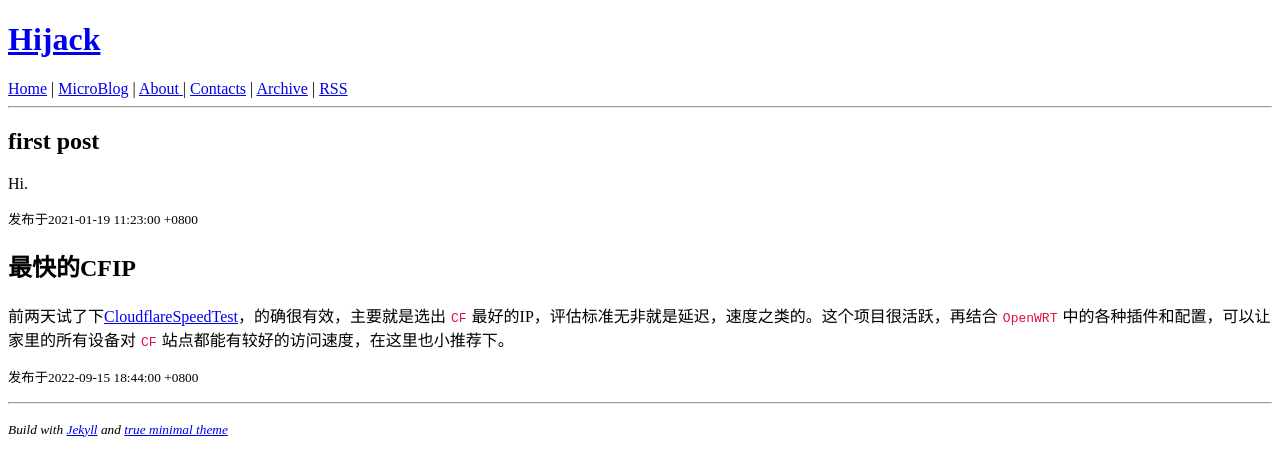
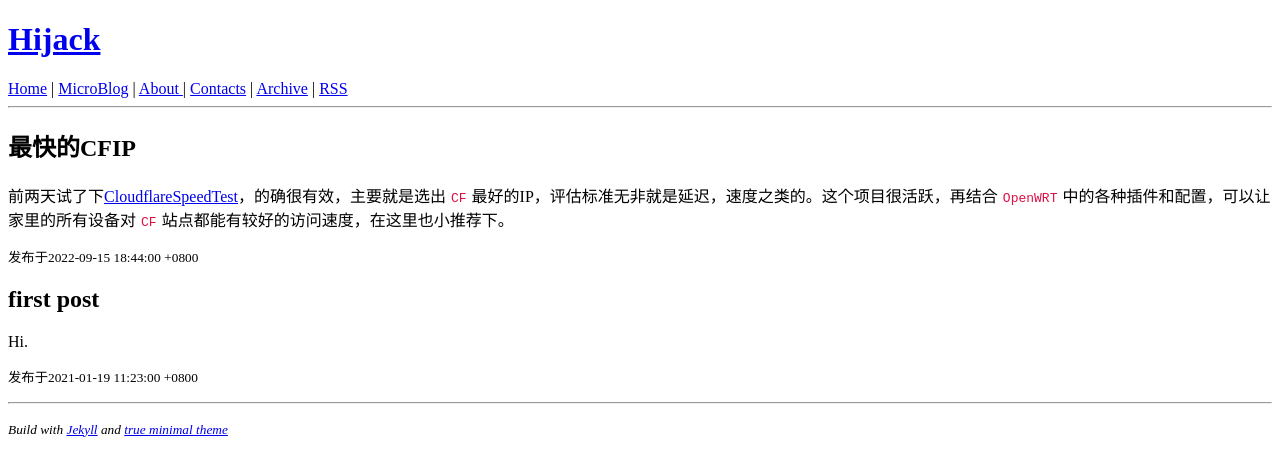
Before and after one commit to 120318/getupbuzz.github.io, a Jekyll site: the page built from micropost/index.html, in a window 1280 px wide. Shown: the top 476 px of the page. Built offline with Jekyll 4.4.1, drawn with Linux system fonts in a browser that asks for light colours; part of the change alters nothing that is shown.

```diff
--- a/micropost/index.html
+++ b/micropost/index.html
@@ -2,7 +2,7 @@
 layout: default
 ---
 
-{% for post in site.microposts %}
+{% for post in site.microposts reversed %}
 <p>
     <h2> {{post.title}}</h2>
     {{post.content}}
```
Also changed, not shown: my_collections/_microposts/2021-01-19-hi.md (renamed from my_collections/_microposts/2021-01-18-hi.md).
